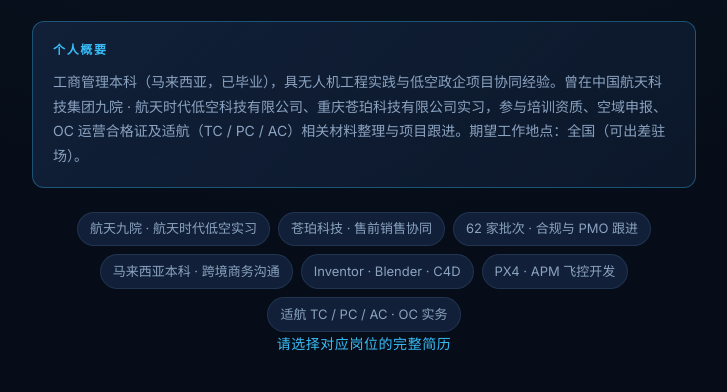
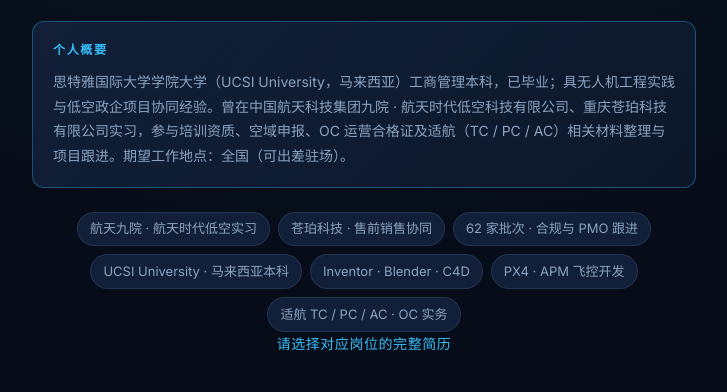
Before and after one commit to CHIANLZW/-, a plain HTML site: page resume/index.html in a window 1280 px wide. Shown: the part 379-771 px from the top of the page, without its empty margins (276-1003 px from the left). Drawn offline with Linux system fonts and the light colour scheme.

Commit message:
个人概要补充 UCSI 校名与教育信息
在简历目录页个人概要及 roles.json positioning 中写明思特雅国际大学学院大学（UCSI University，马来西亚），与五版简历教育经历一致。

```diff
--- a/resume/data/roles.json
+++ b/resume/data/roles.json
@@ -5,7 +5,7 @@
     "email": "1002476493@ucsiuniversity.edu.my",
     "location": "全国可赴（可出差驻场）",
     "hook": "以下为五份定向求职简历，涵盖项目管理、招商、销售、品牌与合规等方向，请根据岗位需求选择对应版本。",
-    "positioning": "工商管理本科（马来西亚，已毕业），具无人机工程实践与低空政企项目协同经验。曾在航天九院 · 航天时代低空及苍珀科技实习，参与培训资质、空域、OC 及适航相关材料整理与项目跟进。"
+    "positioning": "思特雅国际大学学院大学（UCSI University，马来西亚）工商管理本科，已毕业；具无人机工程实践与低空政企项目协同经验。曾在航天九院 · 航天时代低空及苍珀科技实习，参与培训资质、空域、OC 及适航相关材料整理与项目跟进。"
   },
   "roles": [
     {
--- a/resume/index.html
+++ b/resume/index.html
@@ -42,14 +42,14 @@
 
       <div class="hub__positioning">
         <h2 class="hub__positioning-title">个人概要</h2>
-        <p>工商管理本科（马来西亚，已毕业），具无人机工程实践与低空政企项目协同经验。曾在中国航天科技集团九院 · 航天时代低空科技有限公司、重庆苍珀科技有限公司实习，参与培训资质、空域申报、OC 运营合格证及适航（TC / PC / AC）相关材料整理与项目跟进。期望工作地点：全国（可出差驻场）。</p>
+        <p>思特雅国际大学学院大学（UCSI University，马来西亚）工商管理本科，已毕业；具无人机工程实践与低空政企项目协同经验。曾在中国航天科技集团九院 · 航天时代低空科技有限公司、重庆苍珀科技有限公司实习，参与培训资质、空域申报、OC 运营合格证及适航（TC / PC / AC）相关材料整理与项目跟进。期望工作地点：全国（可出差驻场）。</p>
       </div>
 
       <ul class="hub__highlights">
         <li>航天九院 · 航天时代低空实习</li>
         <li>苍珀科技 · 售前销售协同</li>
         <li>62 家批次 · 合规与 PMO 跟进</li>
-        <li>马来西亚本科 · 跨境商务沟通</li>
+        <li>UCSI University · 马来西亚本科</li>
         <li>Inventor · Blender · C4D</li>
         <li>PX4 · APM 飞控开发</li>
         <li>适航 TC / PC / AC · OC 实务</li>
```
